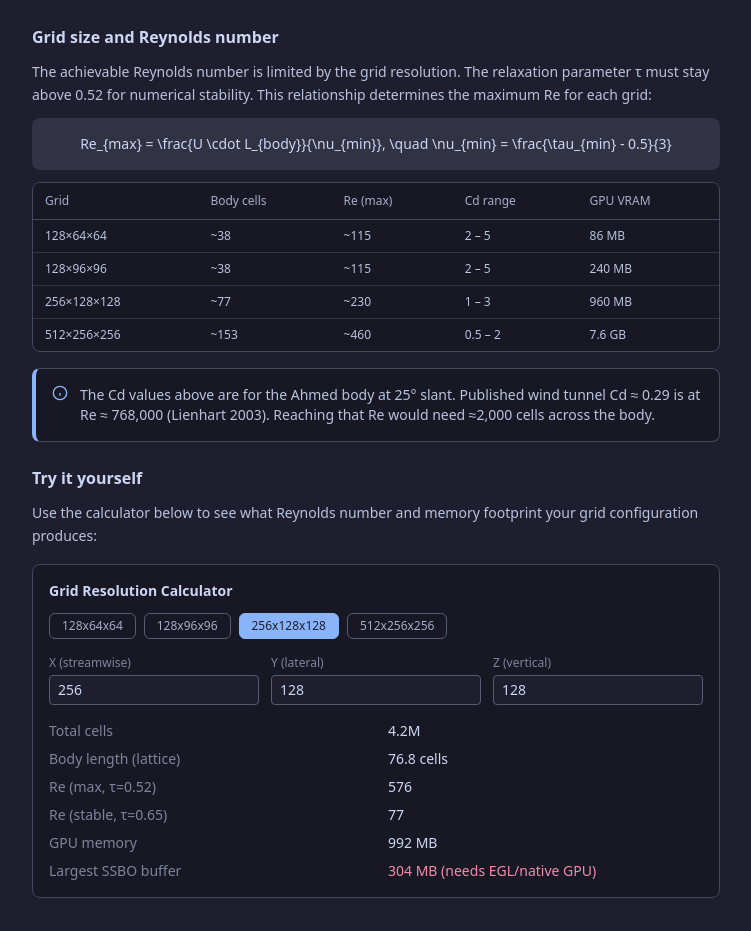
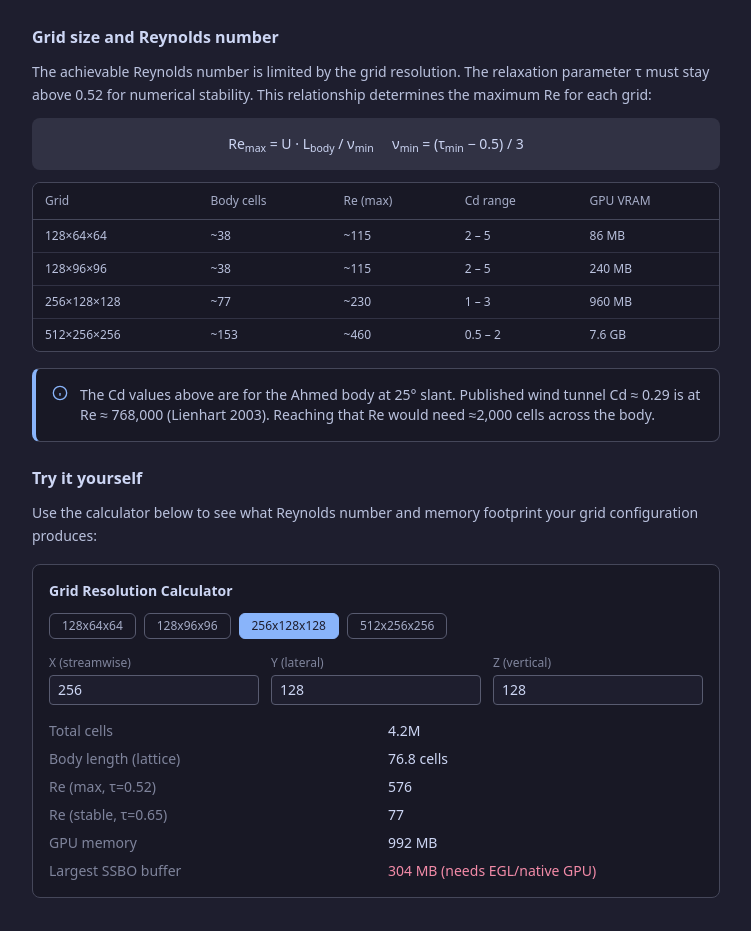
Before and after one commit to MarcosAsh/3dFluidDynamicsInC, a Next.js app in the folder website/: page /docs in a window 1280 px wide. Shown: the part 8300-9231 px from the top of the page, without its empty margins (384-1135 px from the left). Built offline with nearby package versions, Linux system fonts and the light colour scheme.

Commit message:
Fix MathBlock equation rendering (use HTML entities not LaTeX)

```diff
--- a/website/src/app/docs/page.tsx
+++ b/website/src/app/docs/page.tsx
@@ -554,7 +554,11 @@ python evaluate.py --weights model.bin --norm model_norm.bin --data dataset/trai
             stability. This relationship determines the maximum Re for each
             grid:
           </P>
-          <MathBlock>{`Re_{max} = \\frac{U \\cdot L_{body}}{\\nu_{min}}, \\quad \\nu_{min} = \\frac{\\tau_{min} - 0.5}{3}`}</MathBlock>
+          <MathBlock>
+            Re<sub>max</sub> = U &#xb7; L<sub>body</sub> / &#x3bd;<sub>min</sub>
+            &nbsp;&nbsp;&nbsp;&nbsp;
+            &#x3bd;<sub>min</sub> = (&#x3c4;<sub>min</sub> &#x2212; 0.5) / 3
+          </MathBlock>
           <DocTable
             headers={['Grid', 'Body cells', 'Re (max)', 'Cd range', 'GPU VRAM']}
             rows={[
```
